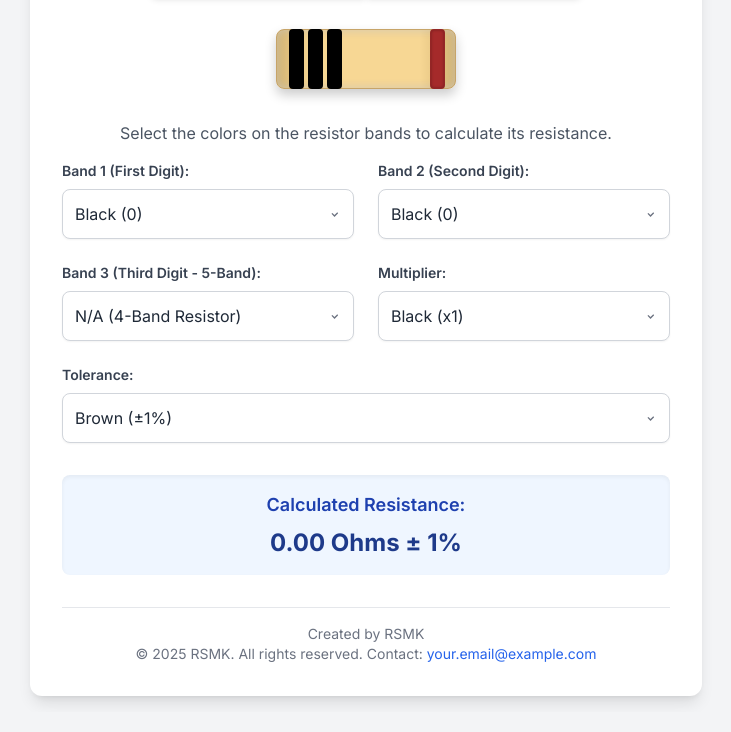
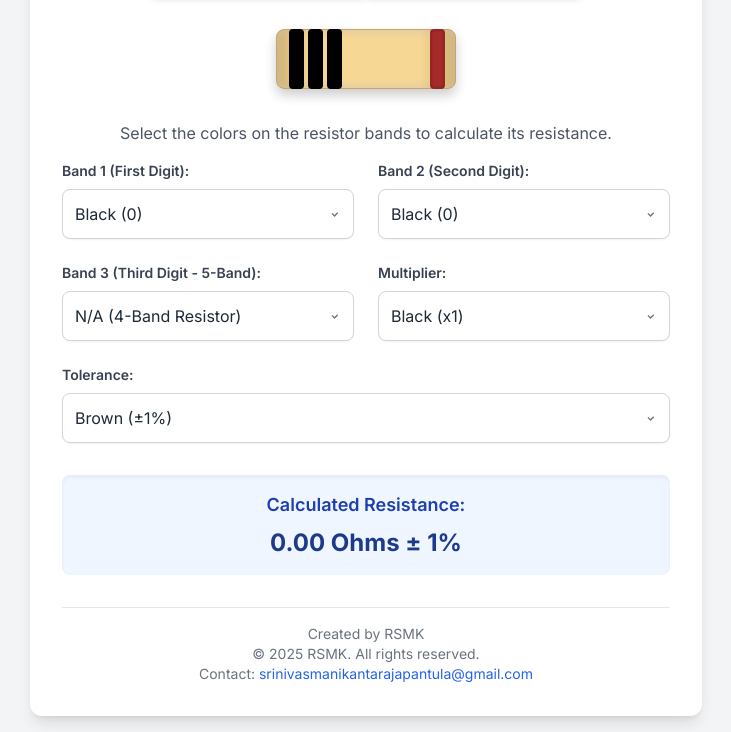
Before and after one commit to Rsmk27/colorohm, a plain HTML site: page index.html in a window 1280 px wide. Shown: the part 163-895 px from the top of the page, without its empty margins (274-1005 px from the left). Drawn offline with nearby package versions, Linux system fonts and the light colour scheme.

Commit message:
Update mail info reupdated

```diff
--- a/index.html
+++ b/index.html
@@ -193,7 +193,8 @@
         <!-- Credits Section -->
         <div class="text-center text-gray-500 text-sm mt-8 pt-4 border-t border-gray-200">
             <p>Created by RSMK</p>
-            <p>&copy; 2025 RSMK. All rights reserved. Contact: <a href="mailto:your.email@example.com" class="text-blue-600 hover:underline">your.email@example.com</a></p>
+            <p>&copy; 2025 RSMK. All rights reserved. </p>
+            <p> Contact: <a href="mailto:srinivasmanikantarajapantula@gmail.com" class="text-blue-600 hover:underline">srinivasmanikantarajapantula@gmail.com</a></p>
         </div>
 
     </div>
```
